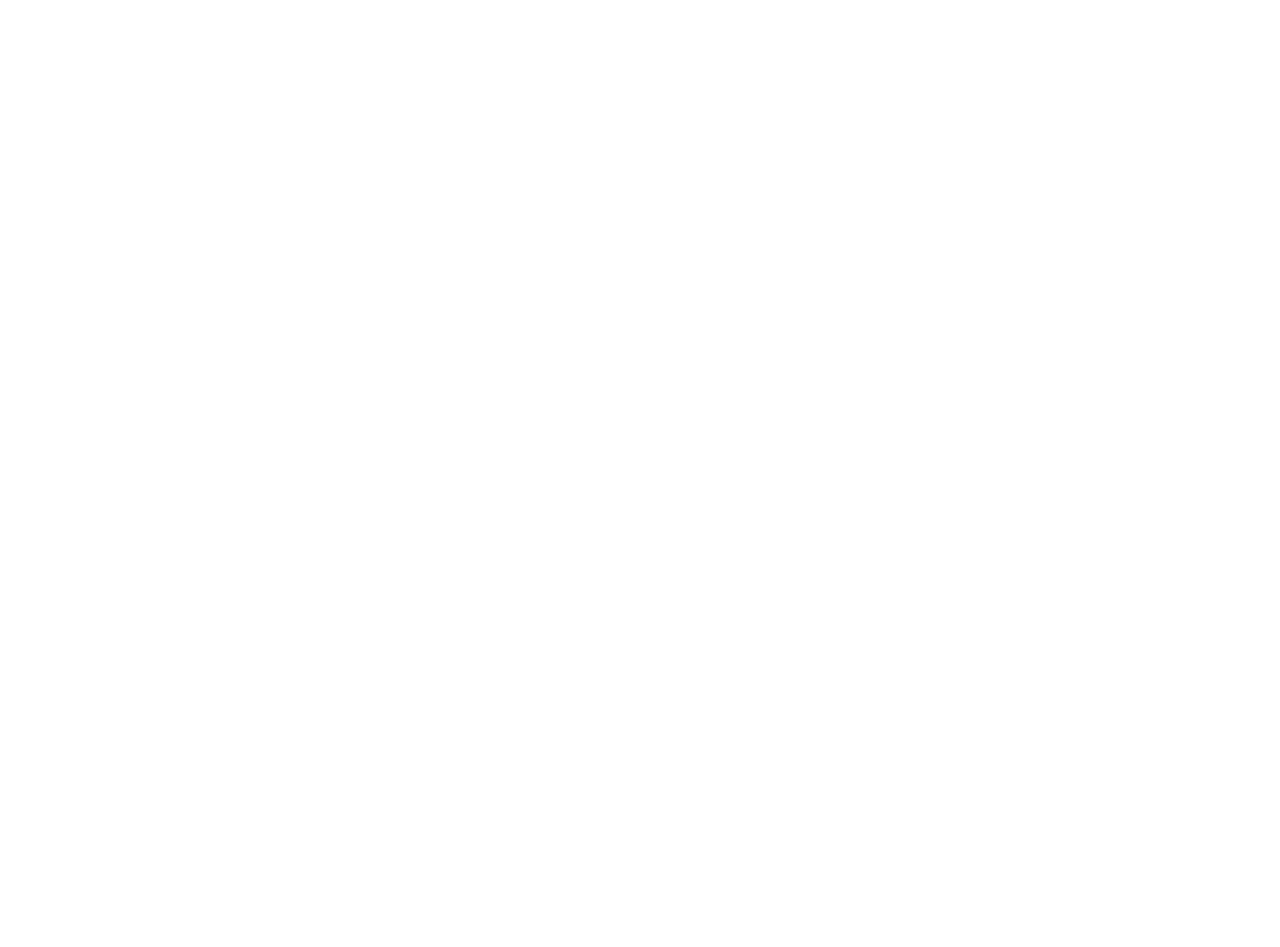
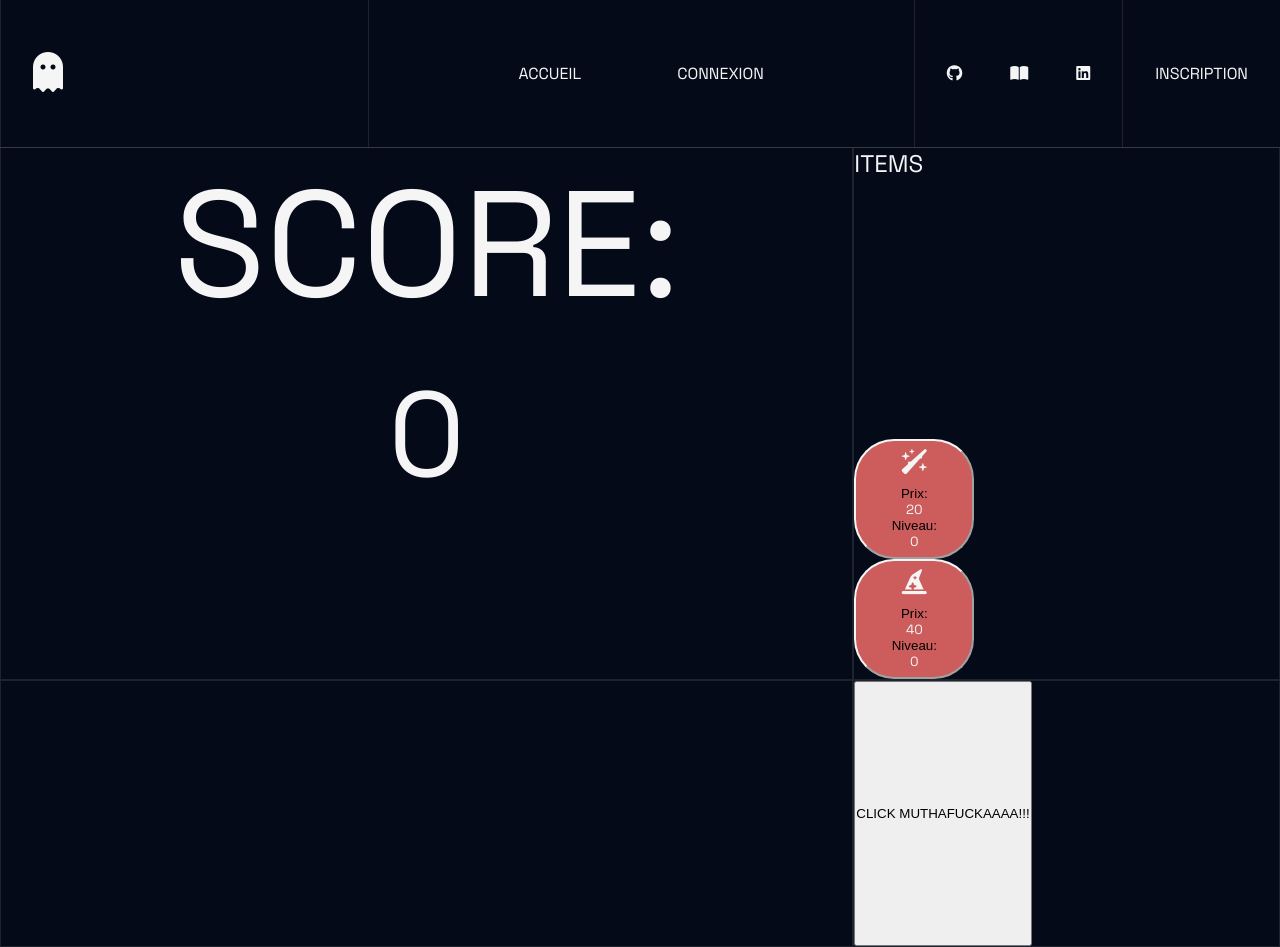
Before and after one commit to mohamed-necib/clicker, a PHP site: page / in a window 1280 px wide. Before the commit the page is empty. Before the commit the page ends 800 px from the top, so only its background shows below. Run offline with PHP 8.4, Linux system fonts and the light colour scheme; some libraries are stand-ins or nearby versions.

Commit message:
[+++][ADD][Ajout fonctionnalitées JS permttant l'incrémentation au click et ajouts de 2 items modifiant les propriétées du click]

```diff
--- a/index.php
+++ b/index.php
@@ -1,5 +1,6 @@
 <!DOCTYPE html>
 <html lang="en">
+
 <head>
   <meta charset="UTF-8">
   <meta http-equiv="X-UA-Compatible" content="IE=edge">
@@ -8,10 +9,61 @@
   <link rel="stylesheet" href="style.css">
   <!-- LINK JS -->
   <script src="script.js" defer></script>
+  <!-- LINK FONTAWESOME  -->
+  <link rel="stylesheet" href="https://cdnjs.cloudflare.com/ajax/libs/font-awesome/6.3.0/css/all.min.css" integrity="sha512-SzlrxWUlpfuzQ+pcUCosxcglQRNAq/DZjVsC0lE40xsADsfeQoEypE+enwcOiGjk/bSuGGKHEyjSoQ1zVisanQ==" crossorigin="anonymous" referrerpolicy="no-referrer" />
   <title>Clicker-GAME</title>
 </head>
+
 <body>
+  <nav>
+    <div class="nav-section nav-logo-section" id="nav-logo-section">
+      <a href="#">
+        <i class="fa-sharp fa-solid fa-ghost"></i>
+      </a>
+    </div>
+    <div class="nav-section nav-link-section" id="nav-link-section">
+      <a href="index.php">Accueil</a>
+      <a href="connexion.php">Connexion</a>
+    </div>
+    <div class="nav-section nav-social-section" id="nav-social-section">
+      <a href="github"><i class="fa-brands fa-github"></i></a>
+      <a href="portfolio"><i class="fa fa-book-open"></i></a>
+      <a href="linkedin"><i class="fa-brands fa-linkedin"></i></a>
+    </div>
+    <div class="nav-section nav-register-section" id="nav-register-section">
+      <a href="register.php">Inscription</a>
+    </div>
+  </nav>
 
+  <main>
+    <article>
+      <div class="article-score-section article-section">
+        <h1>SCORE:</h1><br>
+        <span id="score-display"></span>
+      </div>
+      <div class="article-items-section article-section">
+        <h2>ITEMS</h2>
+        <button id="item-1" class="item-btn">
+          <i class="fa-solid fa-wand-sparkles"></i>
+          Prix: <span id="cost1">20</span>
+          Niveau: <span id="level1">0</span>
+        </button>
+        <button id="item-2" class="item-btn">
+          <i class="fa-solid fa-hat-wizard"></i>
+          Prix: <span id="cost2">40</span>
+          Niveau: <span id="level2">0</span>
+        </button>
+
+      </div>
+      <div class="article-title-section article-section">
+        <p></p>
+      </div>
+      <div class="article-click-section article-section">
+        <button id="btn-click">CLICK MUTHAFUCKAAAA!!!</button>
+      </div>
+    </article>
+  </main>
 
 </body>
+
 </html>
--- a/script.js
+++ b/script.js
@@ -0,0 +1,73 @@
+// SELECTEURS
+
+const clickBtn = document.querySelector("#btn-click");
+const itemBtn1 = document.querySelector("#item-1");
+const itemBtn2 = document.querySelector("#item-2");
+const displayScore = document.querySelector("#score-display");
+const itemsCost1 = document.querySelector("#cost1");
+const itemsLevel1 = document.querySelector("#level1");
+const itemsCost2 = document.querySelector("#cost2");
+const itemsLevel2 = document.querySelector("#level2");
+
+// VARIABLES
+let score = 0;
+let clickPower = 1;
+let itemCost1 = 20;
+let itemLevel1 = 0;
+let itemCost2 = 40;
+let itemLevel2 = 0;
+
+// EVENT LISTENERS
+clickBtn.addEventListener("click", () => {
+  scoreValue(clickPower);
+});
+
+itemBtn1.addEventListener("click", () => {
+  buyItem1();
+});
+itemBtn2.addEventListener("click", () => {
+  buyItem2();
+});
+
+
+// =======================================> FUNCTIONS
+
+// Fonction assignant le prix du premier item
+function buyItem1() {
+  if (score >= itemCost1) {
+    score = score - itemCost1;
+    itemLevel1++;
+    itemCost1 = Math.round(itemCost1 * 1.2);
+
+    //Affichage
+    displayScore.innerHTML = score;
+    itemsCost1.innerHTML = itemCost1;
+    itemsLevel1.innerHTML = itemLevel1;
+  }
+}
+// Fonction assignant le prix du second item
+function buyItem2() {
+  if (score >= itemCost2) {
+    score = score - itemCost2;
+    itemLevel2++;
+    itemCost2 = Math.round(itemCost2 * 1.7);
+
+    //Affichage
+    displayScore.innerHTML = score;
+    itemsCost2.innerHTML = itemCost2;
+    itemsLevel2.innerHTML = itemLevel2;
+  }
+}
+
+// Fonction assignant la valeur d'incrémentation du score
+function scoreValue(value) {
+  score = score + value;
+  displayScore.innerHTML = score;
+}
+
+//Fonction auto-incrémentation en fonction du niveau
+setInterval(function () {
+  score = score + itemLevel1;
+  score = score + itemLevel2 * 5;
+  displayScore.innerHTML = score;
+}, 1000);
--- a/style.css
+++ b/style.css
@@ -1,4 +1,14 @@
+/* GOOGLE FONTS IMPORT */
+@import url("https://fonts.googleapis.com/css2?family=Space+Grotesk:wght@300;400;500;600;700&display=swap");
 
+:root {
+  /*Colors*/
+  --bg-color: rgb(5, 10, 25);
+  --border-color: rgb(255, 255, 255, 0.1);
+  --highlight-color: rgb(126, 87, 194);
+  /* FONT */
+  --font: "Space Grotesk", sans-serif;
+}
 
 /* =====> RESET */
 *,
@@ -8,3 +18,142 @@
   padding: 0;
   box-sizing: border-box;
 }
+
+h1,
+h2,
+h3,
+a,
+p,
+span {
+  font-family: var(--font);
+  font-weight: 400;
+  color: whitesmoke;
+  margin: 0;
+}
+h1 {
+  font-size: 150px;
+}
+
+#score-display {
+  font-size: 120px;
+}
+
+a {
+  text-transform: uppercase;
+  text-decoration: none;
+}
+a:hover {
+  color: var(--highlight-color);
+}
+
+body {
+  background-color: var(--bg-color);
+  display: flex;
+  flex-direction: column;
+  height: 100%;
+  overflow: hidden;
+}
+
+/* ================================> NAVBAR */
+nav {
+  display: flex;
+  width: 100%;
+  border-bottom: 1px solid var(--border-color);
+}
+
+nav > .nav-section {
+  padding: 3rem 2rem;
+  display: flex;
+  gap: 1rem;
+  border-left: 1px solid var(--border-color);
+  align-items: center;
+  justify-content: center;
+}
+
+#nav-logo-section,
+#nav-link-section {
+  flex-basis: calc(100% / 3);
+}
+
+#nav-social-section,
+#nav-contact-section {
+  flex-grow: 1;
+}
+
+#nav-logo-section {
+  justify-content: flex-start;
+  font-size: 2.5rem;
+}
+
+#nav-link-section {
+  flex-basis: 50%;
+  gap: 6rem;
+}
+
+#nav-social-section {
+  gap: 3rem;
+}
+
+/* =============================> MAIN CONTENT */
+main {
+  flex-grow: 1;
+}
+
+article {
+  height: 100%;
+  width: 100%;
+  display: grid;
+  grid-template-columns: 2fr 1fr;
+  grid-template-rows: 2fr 1fr;
+  position: absolute;
+  left: 0px;
+  top: 147px;
+}
+
+.article-section {
+  height: 100%;
+  display: flex;
+  border: 1px solid var(--border-color);
+}
+
+.article-items-section,
+.article-click-section {
+  border-left: 1px solid var(--border-color);
+}
+
+.article-title-section,
+.article-click-section {
+  border-top: 1px solid var(--border-color);
+}
+
+.article-score-section {
+  display: flex;
+  flex-direction: column;
+  align-items: center;
+}
+
+.article-items-section {
+  display: grid;
+  grid-template-columns: 2fr;
+  grid-template-rows: 3fr;
+}
+
+/* BUTTON CSS */
+.item-btn {
+  width: 120px;
+  height: 120px;
+  padding: 4px;
+  background: indianred;
+  border-color: whitesmoke;
+  border-radius: 40px;
+  display: flex;
+  flex-direction: column;
+  align-items: center;
+  justify-content: center;
+}
+
+.item-btn > i {
+  font-size: 25px;
+  color: whitesmoke;
+  padding-bottom: 12px;
+}
```
